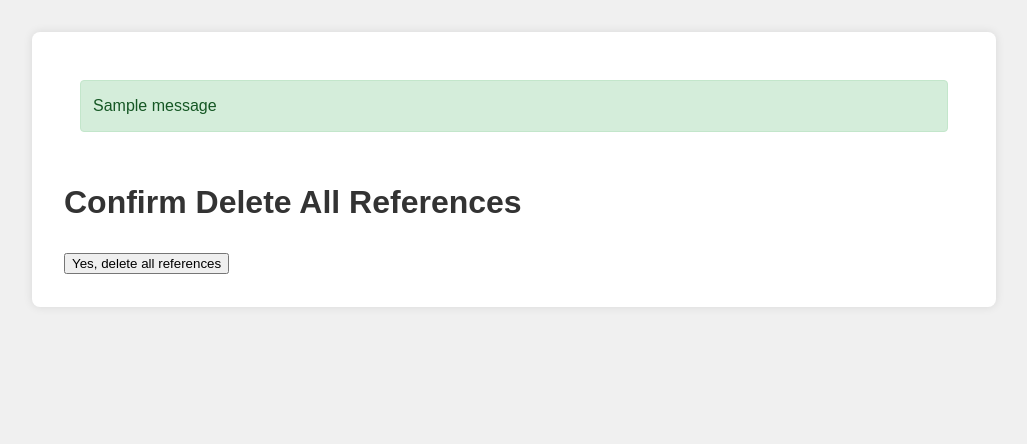
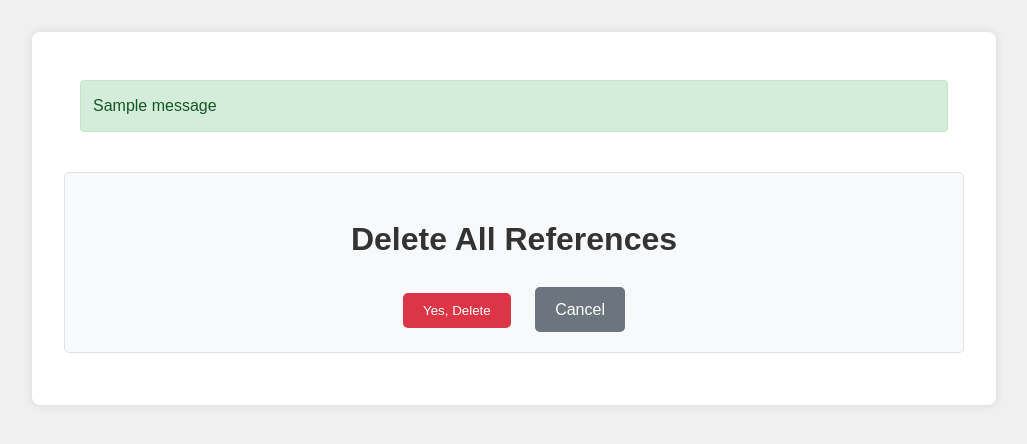
Before and after one commit to zjardyn/ref2QR, a Flask app: template templates/admin/confirm_delete.html in a window 1280 px wide. Shown: the top 444 px of the page, without its empty margins (126-1153 px from the left). Run offline with Flask 3, Linux system fonts and the light colour scheme; the template is opened without the code that fills it: most values are stand-ins (such as "Sample title", 1, 10 or a date in 2020); one stand-in notice (Sample message) is shown.

Commit message:
extra security for deleting references

```diff
--- a/templates/admin/confirm_delete.html
+++ b/templates/admin/confirm_delete.html
@@ -1,9 +1,83 @@
 {% extends "admin/admin_base.html" %}
 {% block content %}
-<h1>Confirm Delete All References</h1>
-<form method="post" action="{{ url_for('admin.delete_all_references') }}">
-  <input type="hidden" name="key" value="{{ request.args.get('key', '') }}">
-  <input type="hidden" name="confirm" value="yes">
-  <button type="submit">Yes, delete all references</button>
-</form>
+<div class="confirmation-box">
+    <h1>Delete All References</h1>
+    <p class="warning">{{ message }}</p>
+    {% if error %}
+    <p class="error">{{ error }}</p>
+    {% endif %}
+    <form method="POST">
+        <input type="hidden" name="step" value="{{ step }}">
+        <input type="hidden" name="key" value="{{ key }}">
+        {% if step == 3 %}
+        <div class="password-field">
+            <label for="password">Enter password to confirm deletion:</label>
+            <input type="password" name="password" id="password" required>
+        </div>
+        {% endif %}
+        <div class="button-group">
+            <button type="submit" class="btn btn-danger">Yes, Delete</button>
+            <a href="{{ url_for('admin.database_stats', key=key) }}" class="btn btn-secondary">Cancel</a>
+        </div>
+    </form>
+</div>
+
+<style>
+    .confirmation-box {
+        background-color: #f8f9fa;
+        border: 1px solid #dee2e6;
+        border-radius: 5px;
+        padding: 20px;
+        margin-bottom: 20px;
+        text-align: center;
+    }
+    .warning {
+        color: #dc3545;
+        font-weight: bold;
+        margin: 20px 0;
+        font-size: 1.2em;
+    }
+    .error {
+        color: #dc3545;
+        margin: 10px 0;
+        font-size: 1em;
+    }
+    .button-group {
+        margin-top: 20px;
+    }
+    .btn {
+        padding: 10px 20px;
+        margin: 0 10px;
+        border: none;
+        border-radius: 5px;
+        cursor: pointer;
+        text-decoration: none;
+        display: inline-block;
+    }
+    .btn-danger {
+        background-color: #dc3545;
+        color: white;
+    }
+    .btn-secondary {
+        background-color: #6c757d;
+        color: white;
+    }
+    .btn:hover {
+        opacity: 0.9;
+    }
+    .password-field {
+        margin: 20px 0;
+    }
+    .password-field label {
+        display: block;
+        margin-bottom: 10px;
+        font-weight: bold;
+    }
+    .password-field input {
+        padding: 8px;
+        border: 1px solid #ced4da;
+        border-radius: 4px;
+        width: 200px;
+    }
+</style>
 {% endblock %}
```
Also changed, not shown: routes/admin.py (+28 -13 lines).
